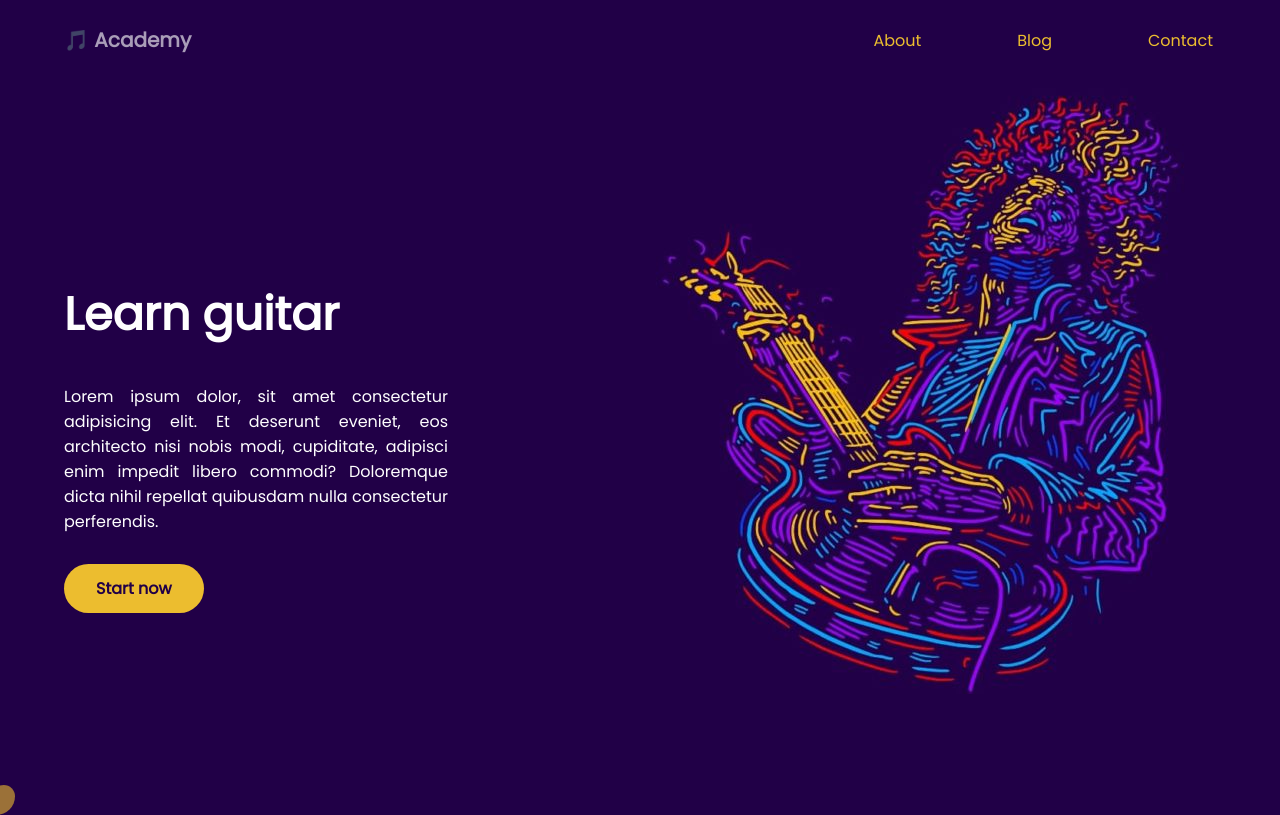
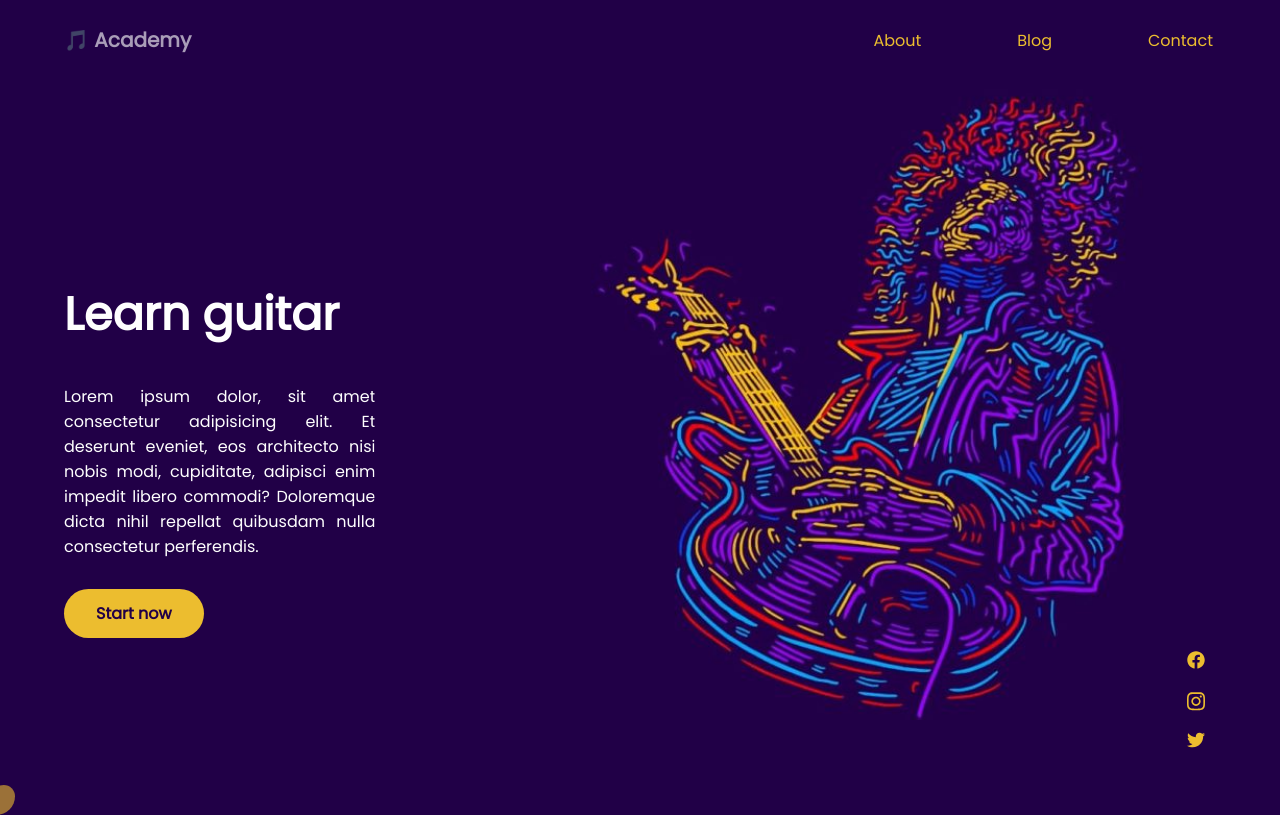
Before and after one commit to afdm/Cursor-Animation, a plain HTML site: page index.html in a window 1280 px wide. Drawn offline with Linux system fonts and the light colour scheme.

Commit message:
add the social link

```diff
--- a/index.html
+++ b/index.html
@@ -34,9 +34,71 @@
         </section>
         <section class="right">
           <img
-            src="./Drawing-of-man-playing-music-on-a-guitar-768x614.jpg"
+            src="./img/Drawing-of-man-playing-music-on-a-guitar-768x614.jpg"
             alt="Drawing of man playing music on aguitar"
           />
+          <nav>
+            <ul>
+              <li>
+                <a href="#"
+                  ><i class="icons fb"
+                    ><svg
+                      aria-hidden="true"
+                      focusable="false"
+                      data-prefix="fab"
+                      data-icon="facebook"
+                      class="svg-inline--fa fa-facebook fa-w-16"
+                      role="img"
+                      xmlns="http://www.w3.org/2000/svg"
+                      viewBox="0 0 512 512"
+                    >
+                      <path
+                        fill="currentColor"
+                        d="M504 256C504 119 393 8 256 8S8 119 8 256c0 123.78 90.69 226.38 209.25 245V327.69h-63V256h63v-54.64c0-62.15 37-96.48 93.67-96.48 27.14 0 55.52 4.84 55.52 4.84v61h-31.28c-30.8 0-40.41 19.12-40.41 38.73V256h68.78l-11 71.69h-57.78V501C413.31 482.38 504 379.78 504 256z"
+                      ></path></svg></i
+                ></a>
+              </li>
+              <li>
+                <a href="#"
+                  ><i class="icons tw">
+                    <svg
+                      aria-hidden="true"
+                      focusable="false"
+                      data-prefix="fab"
+                      data-icon="instagram"
+                      class="svg-inline--fa fa-instagram fa-w-14"
+                      role="img"
+                      xmlns="http://www.w3.org/2000/svg"
+                      viewBox="0 0 448 512"
+                    >
+                      <path
+                        fill="currentColor"
+                        d="M224.1 141c-63.6 0-114.9 51.3-114.9 114.9s51.3 114.9 114.9 114.9S339 319.5 339 255.9 287.7 141 224.1 141zm0 189.6c-41.1 0-74.7-33.5-74.7-74.7s33.5-74.7 74.7-74.7 74.7 33.5 74.7 74.7-33.6 74.7-74.7 74.7zm146.4-194.3c0 14.9-12 26.8-26.8 26.8-14.9 0-26.8-12-26.8-26.8s12-26.8 26.8-26.8 26.8 12 26.8 26.8zm76.1 27.2c-1.7-35.9-9.9-67.7-36.2-93.9-26.2-26.2-58-34.4-93.9-36.2-37-2.1-147.9-2.1-184.9 0-35.8 1.7-67.6 9.9-93.9 36.1s-34.4 58-36.2 93.9c-2.1 37-2.1 147.9 0 184.9 1.7 35.9 9.9 67.7 36.2 93.9s58 34.4 93.9 36.2c37 2.1 147.9 2.1 184.9 0 35.9-1.7 67.7-9.9 93.9-36.2 26.2-26.2 34.4-58 36.2-93.9 2.1-37 2.1-147.8 0-184.8zM398.8 388c-7.8 19.6-22.9 34.7-42.6 42.6-29.5 11.7-99.5 9-132.1 9s-102.7 2.6-132.1-9c-19.6-7.8-34.7-22.9-42.6-42.6-11.7-29.5-9-99.5-9-132.1s-2.6-102.7 9-132.1c7.8-19.6 22.9-34.7 42.6-42.6 29.5-11.7 99.5-9 132.1-9s102.7-2.6 132.1 9c19.6 7.8 34.7 22.9 42.6 42.6 11.7 29.5 9 99.5 9 132.1s2.7 102.7-9 132.1z"
+                      ></path>
+                    </svg> </i
+                ></a>
+              </li>
+              <li>
+                <a href="#"
+                  ><i class="icons in"
+                    ><svg
+                      aria-hidden="true"
+                      focusable="false"
+                      data-prefix="fab"
+                      data-icon="twitter"
+                      class="svg-inline--fa fa-twitter fa-w-16"
+                      role="img"
+                      xmlns="http://www.w3.org/2000/svg"
+                      viewBox="0 0 512 512"
+                    >
+                      <path
+                        fill="currentColor"
+                        d="M459.37 151.716c.325 4.548.325 9.097.325 13.645 0 138.72-105.583 298.558-298.558 298.558-59.452 0-114.68-17.219-161.137-47.106 8.447.974 16.568 1.299 25.34 1.299 49.055 0 94.213-16.568 130.274-44.832-46.132-.975-84.792-31.188-98.112-72.772 6.498.974 12.995 1.624 19.818 1.624 9.421 0 18.843-1.3 27.614-3.573-48.081-9.747-84.143-51.98-84.143-102.985v-1.299c13.969 7.797 30.214 12.67 47.431 13.319-28.264-18.843-46.781-51.005-46.781-87.391 0-19.492 5.197-37.36 14.294-52.954 51.655 63.675 129.3 105.258 216.365 109.807-1.624-7.797-2.599-15.918-2.599-24.04 0-57.828 46.782-104.934 104.934-104.934 30.213 0 57.502 12.67 76.67 33.137 23.715-4.548 46.456-13.32 66.599-25.34-7.798 24.366-24.366 44.833-46.132 57.827 21.117-2.273 41.584-8.122 60.426-16.243-14.292 20.791-32.161 39.308-52.628 54.253z"
+                      ></path></svg></i
+                ></a>
+              </li>
+            </ul>
+          </nav>
         </section>
       </div>
       <footer></footer>
--- a/style.css
+++ b/style.css
@@ -109,6 +109,23 @@ nav li {
   margin-bottom: 3.5rem;
 }
 
+.main-content .right {
+  display: flex;
+}
+
+.main-content .right nav {
+  display: flex;
+  justify-content: center;
+
+  min-width: 5vh;
+}
+
+.main-content .right nav ul {
+  justify-content: flex-end;
+  flex-direction: column;
+  min-height: 85vh;
+}
+
 .main-content .right img {
   transform: scaleX(-1);
 }
@@ -151,3 +168,11 @@ nav li {
     );
   }
 }
+
+.icons {
+  display: block;
+  height: 1.8rem;
+  width: 1.8rem;
+  margin: 8px auto;
+  color: var(--accent-color);
+}
```
Also changed, not shown: img/Drawing-of-man-playing-music-on-a-guitar-768x614.jpg (renamed from Drawing-of-man-playing-music-on-a-guitar-768x614.jpg), img/facebook-brands.svg (added), img/facebook-f-brands.svg (added), img/instagram-brands.svg (added), img/twitter-brands.svg (added).
